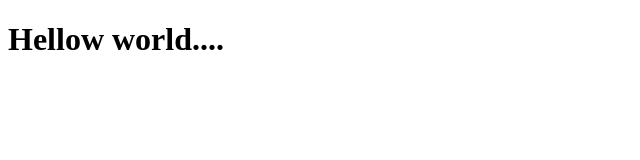
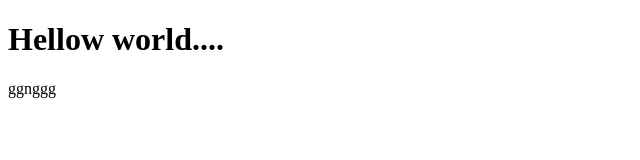
Before and after one commit to Kaushalya-Udani/webone, a plain HTML site: page index.html in a window 1280 px wide. Shown: the full height of the page, 0-640 px from the left. Drawn offline with Linux system fonts and the light colour scheme.

Commit message:
Update index.html

```diff
--- a/index.html
+++ b/index.html
@@ -5,6 +5,6 @@
 </head>
 <body>
 	<h1>Hellow world....</h1>
-
+	ggnggg
 </body>
 </html>
```
